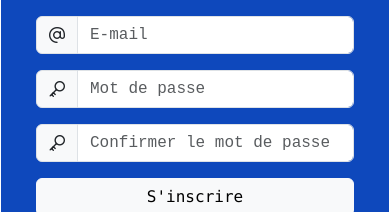
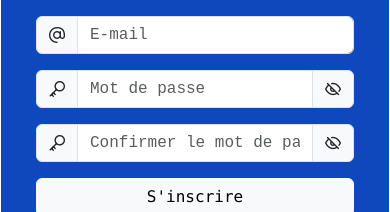
Before and after one commit to Adil-DENDE/Web_CDende, a Vue app: page /register in a window 390 px wide. Shown: the part 335-547 px from the top of the page. Built offline with nearby package versions, Linux system fonts and the light colour scheme.

Commit message:
Hide/show password toegevoegd + no zoom on mobile device

```diff
--- a/index.html
+++ b/index.html
@@ -1,9 +1,10 @@
 <!DOCTYPE html>
+<!-- // rajouter le data-bs-theme pour le dark mode // -->
 <html lang="fr">
   <head>
     <meta charset="UTF-8">
     <link rel="icon" href="/public/cdende.png">
-    <meta name="viewport" content="width=device-width, initial-scale=1, maximum-scale=1, user-scalable=no">
+    <meta name="viewport" content="width=device-width, initial-scale=1, maximum-scale=1, user-scalable=0">
     <title>CDende</title>
   </head>
   <body>
--- a/src/views/Auth/LoginView.vue
+++ b/src/views/Auth/LoginView.vue
@@ -15,7 +15,7 @@
                 <div>
                     <!-- Input velden voor in te loggen (bootstrap) -->
                     <!-- En voor de icons https://primevue.org/icons/ -->
-                    <div class="input-group mb-3">
+                    <div class="input-group mb-3 ">
                         <span class="input-group-text" id="basic-addon1"><span class="pi pi-user"></span></span>
                         <input type="text" class="form-control" placeholder="E-mail" aria-label="email"
                             aria-describedby="basic-addon1">
@@ -25,19 +25,21 @@
                         <span class="input-group-text" id="basic-addon1"><span class="pi pi-key"></span></span>
                         <input type="password" class="form-control" placeholder="Mot de passe" aria-label="paswoord"
                             aria-describedby="basic-addon1">
+                        <span class="input-group-text" id="basic-addon1"><span class="pi pi-eye-slash" id="togglePassword" role="button"></span></span>
                     </div>
 
 
                     <div class="d-grid gap-2">
-                        <button class="btn btn-light font-monospace border border-light" type="button" @click="auth" >Se connecter</button>
+                        <button class="btn btn-light font-monospace border border-light" type="button" @click="auth">Se connecter</button>
                     </div>
 
 
                     <div class="d-flex justify-content-between">
-                        <a class="btn btn-link p-lg-0 font-monospace text-white txtAccount" href="/register">Vous n'avez pas de compte ?</a>
-                        <a class="btn btn-link p-lg-0 font-monospace text-white txtPwd" href="/recover">Mot de passe oublié ?</a>
+                        <a class="btn btn-link p-lg-0 font-monospace text-white txtAccount" href="/register">Vous n'avez
+                            pas de compte ?</a>
+                        <a class="btn btn-link p-lg-0 font-monospace text-white txtPwd" href="/recover">Mot de passe
+                            oublié ?</a>
                     </div>
-
                 </div>
             </div>
 
--- a/src/views/Auth/RegisterView.vue
+++ b/src/views/Auth/RegisterView.vue
@@ -25,13 +25,18 @@
                     <span class="input-group-text" id="basic-addon1"><span class="pi pi-key"></span></span>
                     <input type="password" class="form-control" placeholder="Mot de passe" aria-label="paswoord"
                         aria-describedby="basic-addon1">
+                    <span class="input-group-text" id="basic-addon1"><span class="pi pi-eye-slash" id="togglePassword" role="button"></span></span>
                 </div>
 
                 <div class="input-group mb-3">
                     <span class="input-group-text" id="basic-addon1"><span class="pi pi-key"></span></span>
-                    <input type="password" class="form-control" placeholder="Confirmer le mot de passe" aria-label="paswoord"
-                        aria-describedby="basic-addon1">
+                    <input type="password" class="form-control" placeholder="Confirmer le mot de passe" aria-label="paswoord" aria-describedby="basic-addon1">
+                    <span class="input-group-text" id="basic-addon1"><span class="pi pi-eye-slash" id="togglePassword" role="button"></span></span>
                 </div>
+
+
+
+
 
                 <div class="d-grid gap-2">
                     <button class="btn btn-light font-monospace" type="button" @click="register">S'inscrire</button>
@@ -108,4 +113,5 @@ function register(/*naam, email, password*/) {
 *:focus {
     box-shadow: none !important;
 }
+
 </style>
```
